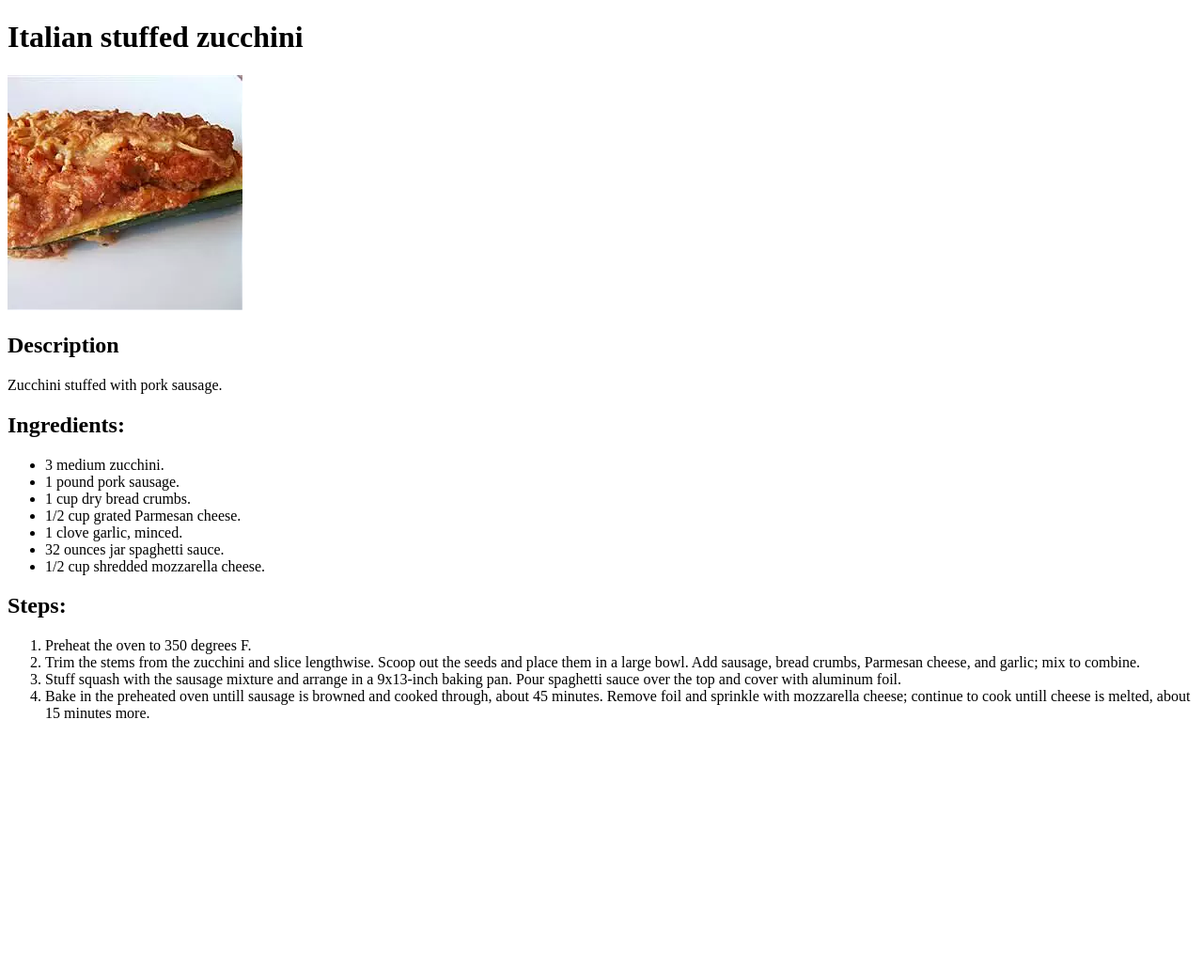
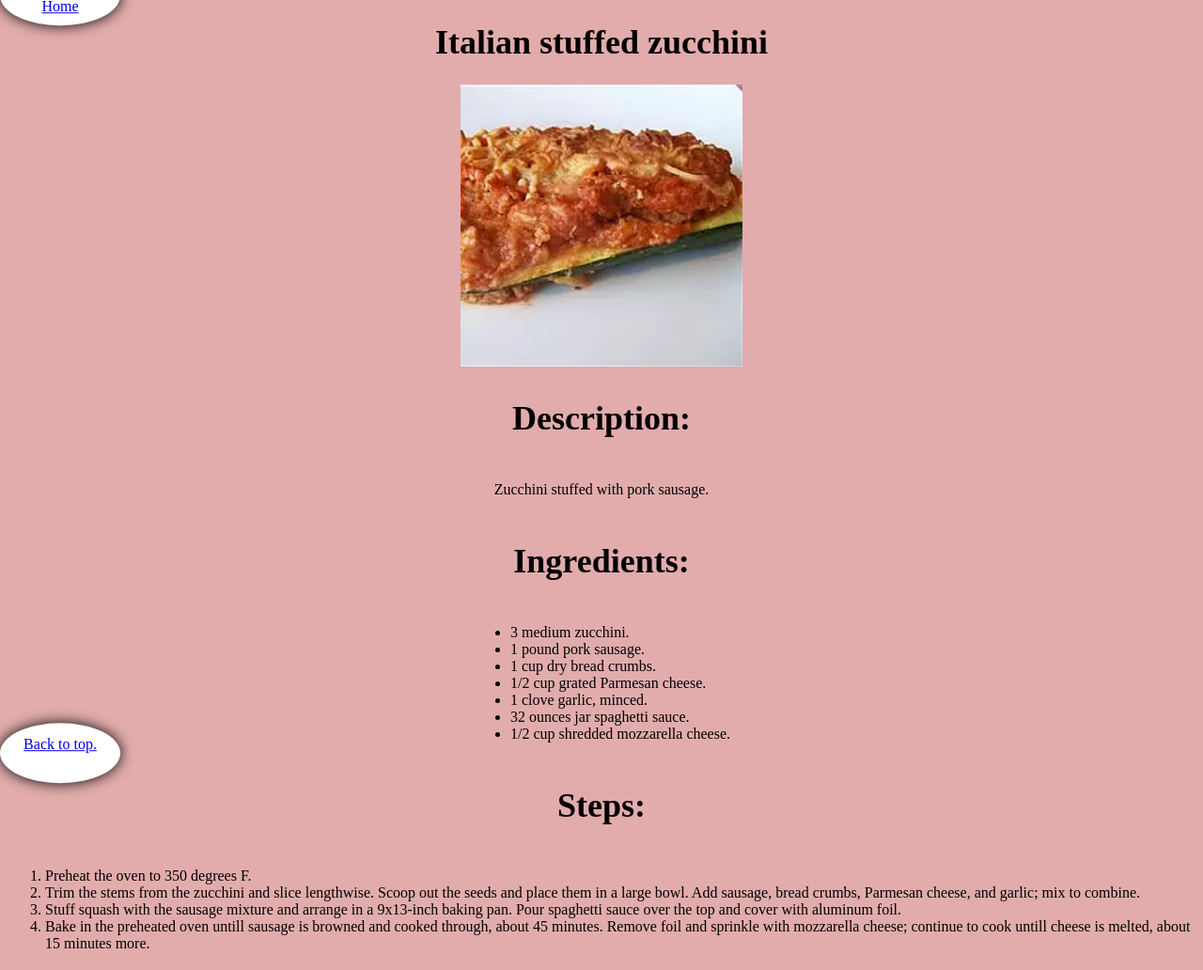
Before and after one commit to CrimsonR3ap3r/odin-recipes, a plain HTML site: page recipes/stuffed-zucchini.html in a window 1280 px wide. Shown: the whole page at 94% size. Before the commit the page ends 800 px from the top, so only its background shows below. Drawn offline with Linux system fonts and the light colour scheme.

Commit message:
add style elements and connect to index.html

```diff
--- a/recipes/stuffed-zucchini.html
+++ b/recipes/stuffed-zucchini.html
@@ -2,18 +2,30 @@
 <html lang="en">
   <head>
     <meta charset="utf-8">
+    <meta http-equiv="X-UA-Compatible" content="IE=edge">
+    <meta name="viewport" content="width=device-width, initial-scale=1.0">
     <title>italian stuffed Zucchini</title>
+    <link rel="stylesheet" href="../styles.css">
   </head>
 
   <body>
-        <h1>Italian stuffed zucchini</h1>
+    <header>
+        <a href="../index.html">Home</a>
+    </header>
+
+    <h1 class="head" id="header">Italian stuffed zucchini</h1>
+      <div>
         <img src="../img/stuffedboat.webp" alt="A stuffed zucchini">
+      </div>
 
-         <h2>Description</h2>
-          <p>Zucchini stuffed with pork sausage.</p>
+    <h2 class="head">Description:</h2>
+      <div>
+        <p class="list">Zucchini stuffed with pork sausage.</p>
+      </div>
 
-        <h2>Ingredients:</h2>
-         <ul>
+    <h2 class="head">Ingredients:</h2>
+      <div>
+        <ul class="list">
           <li>3 medium zucchini.</li>
           <li>1 pound pork sausage.</li>
           <li>1 cup dry bread crumbs.</li>
@@ -22,13 +34,18 @@
           <li>32 ounces jar spaghetti sauce.</li>
           <li>1/2 cup shredded mozzarella cheese.</li>
         </ul>
+      </div>
 
-        <h2>Steps:</h2>
-         <ol>
+    <h2 class="head">Steps:</h2>
+      <div>
+        <ol class="list">
           <li>Preheat the oven to 350 degrees F.</li>
           <li>Trim the stems from the zucchini and slice lengthwise. Scoop out the seeds and place them in a large bowl. Add sausage, bread crumbs, Parmesan cheese, and garlic; mix to combine.</li>
           <li>Stuff squash with the sausage mixture and arrange in a 9x13-inch baking pan. Pour spaghetti sauce over the top and cover with aluminum foil.</li>
           <li>Bake in the preheated oven untill sausage is browned and cooked through, about 45 minutes. Remove foil and sprinkle with mozzarella cheese; continue to cook untill cheese is melted, about 15 minutes more.</li>
         </ol>
+      </div>
+
+    <a class="top" href="#header">Back to top.</a>
   </body>
 </html>
```
Lines whose indentation alone changed are shown as unchanged.
